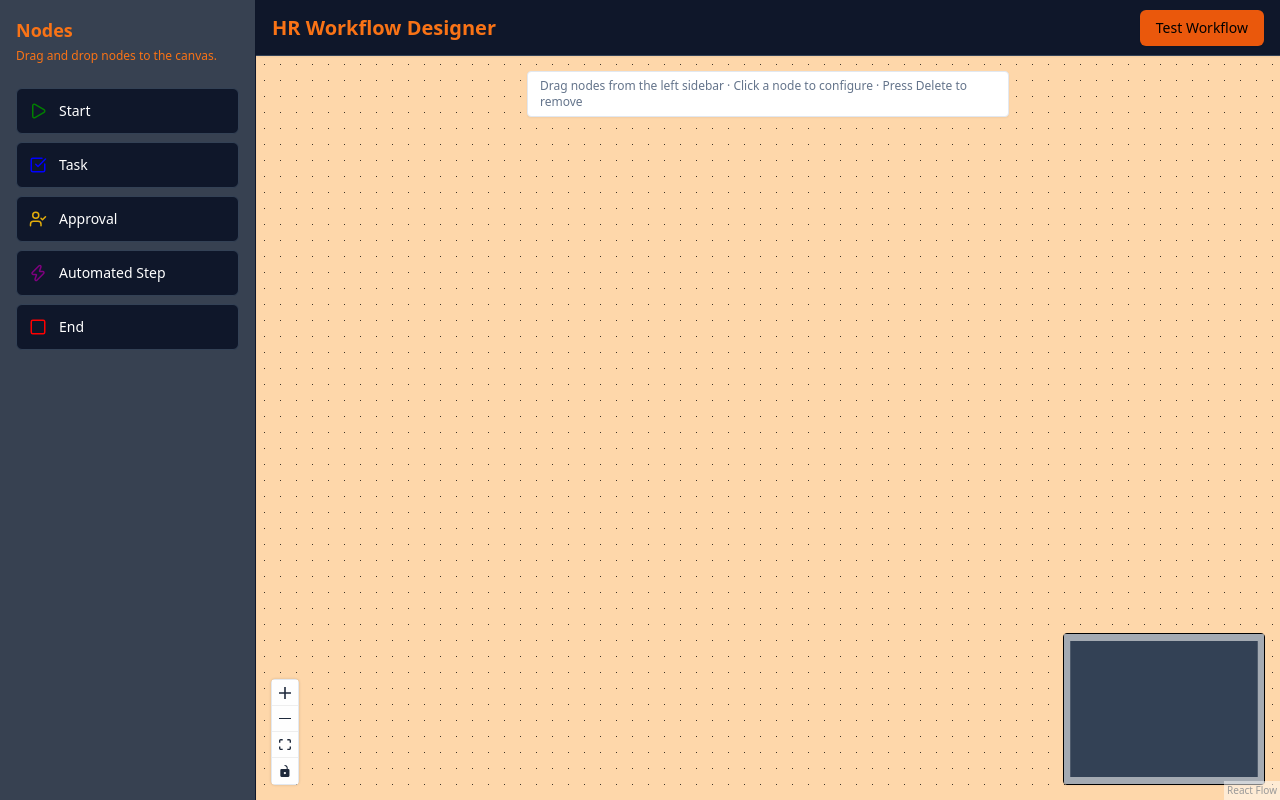
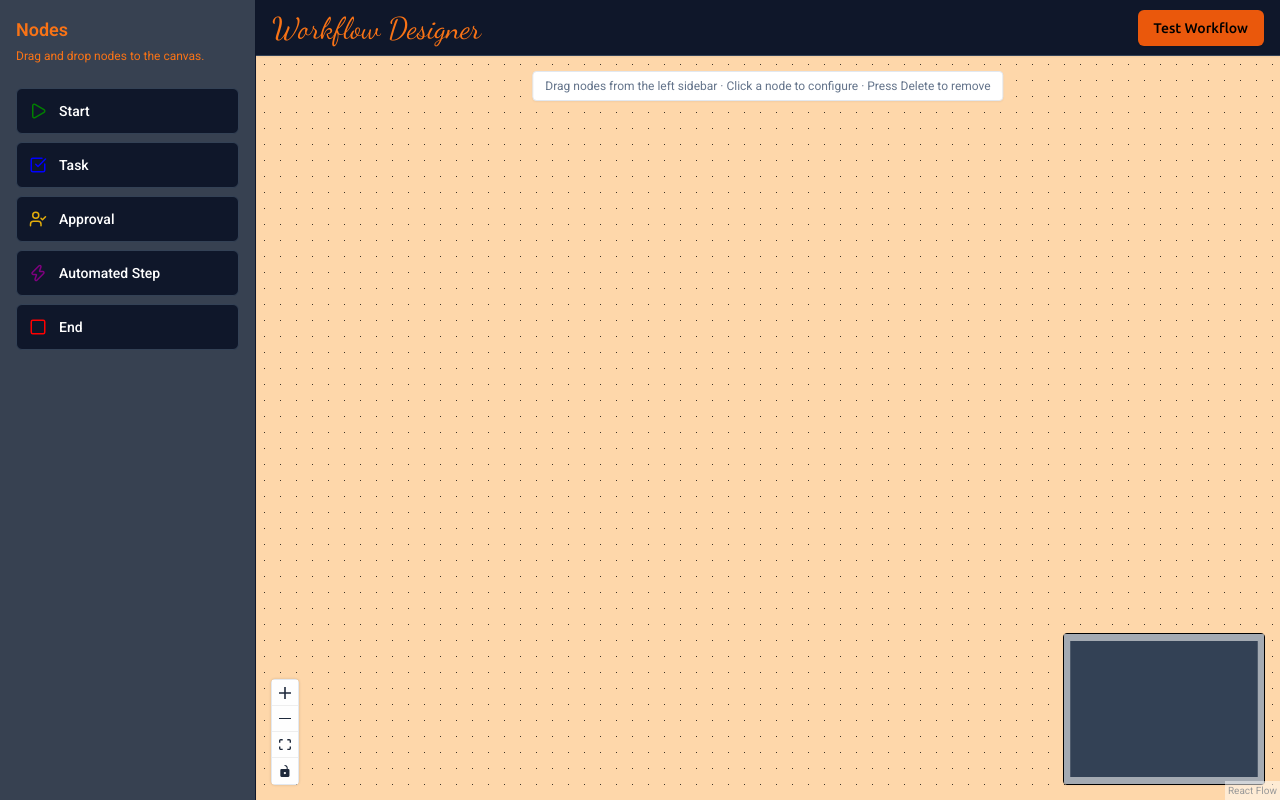
Before and after one commit to RaghavV8/Tredence_Full_Stack_Task, a React (Vite) app: page / in a window 1280 px wide. Built offline with nearby package versions, Linux system fonts and the light colour scheme.

Commit message:
Changed Font style

```diff
--- a/index.html
+++ b/index.html
@@ -5,6 +5,10 @@
     <link rel="icon" type="image/svg+xml" href="/Plan_Icon.png" />
     <meta name="viewport" content="width=device-width, initial-scale=1.0" />
     <title>workflow-manager</title>
+    <link href="https://fonts.googleapis.com/css2?family=Ubuntu:wght@400;500;700&display=swap" rel="stylesheet">
+    <link href="https://fonts.googleapis.com/css2?family=Roboto:ital,wght@0,100..900;1,100..900&family=Ubuntu:ital,wght@0,300;0,400;0,500;0,700;1,300;1,400;1,500;1,700&display=swap" rel="stylesheet">
+    <link href="https://fonts.googleapis.com/css2?family=Dancing+Script:wght@400..700&family=Roboto:ital,wght@0,100..900;1,100..900&family=Ubuntu:ital,wght@0,300;0,400;0,500;0,700;1,300;1,400;1,500;1,700&display=swap" rel="stylesheet">
+
   </head>
   <body>
     <div id="root"></div>
--- a/src/components/Layout.tsx
+++ b/src/components/Layout.tsx
@@ -10,15 +10,15 @@ export const Layout: React.FC = () => {
   const [isSandboxOpen, setIsSandboxOpen] = useState(false);
 
   return (
-    <div className="flex h-screen w-full bg-orange-200 overflow-hidden font-sans ">
+    <div className="flex h-screen w-full bg-orange-200 overflow-hidden font-roboto">
       <Sidebar />
 
       <main className="flex-1 flex flex-col relative">
         <header className="h-14 border-b border-slate-700 flex items-center justify-between px-4 bg-slate-900 z-10 shadow-sm">
-          <h1 className="text-xl font-bold text-orange-500">HR Workflow Designer</h1>
+          <h1 className="text-3xl text-orange-500 font-dancing ">Workflow Designer</h1>
           <button
             onClick={() => setIsSandboxOpen(true)}
-            className="px-4 py-2 bg-orange-600 text-black hover:text-white rounded-md hover:bg-yellow-500 text-sm font-medium transition-colors shadow-sm"
+            className="px-4 py-2 bg-orange-600 text-black hover:text-white rounded-md hover:bg-yellow-500 text-sm font-medium transition-colors shadow-sm font-ubuntu"
           >
             Test Workflow
           </button>
--- a/tailwind.config.js
+++ b/tailwind.config.js
@@ -6,6 +6,11 @@ export default {
   ],
   theme: {
     extend: {
+      fontFamily: {
+        ubuntu: ['Ubuntu', 'sans-serif'],
+        roboto: ['Roboto','sans-serif'],
+        dancing: ['Dancing Script','sans-serif']
+      },
       colors: {
         primary: {
           50: '#eff6ff',
```
